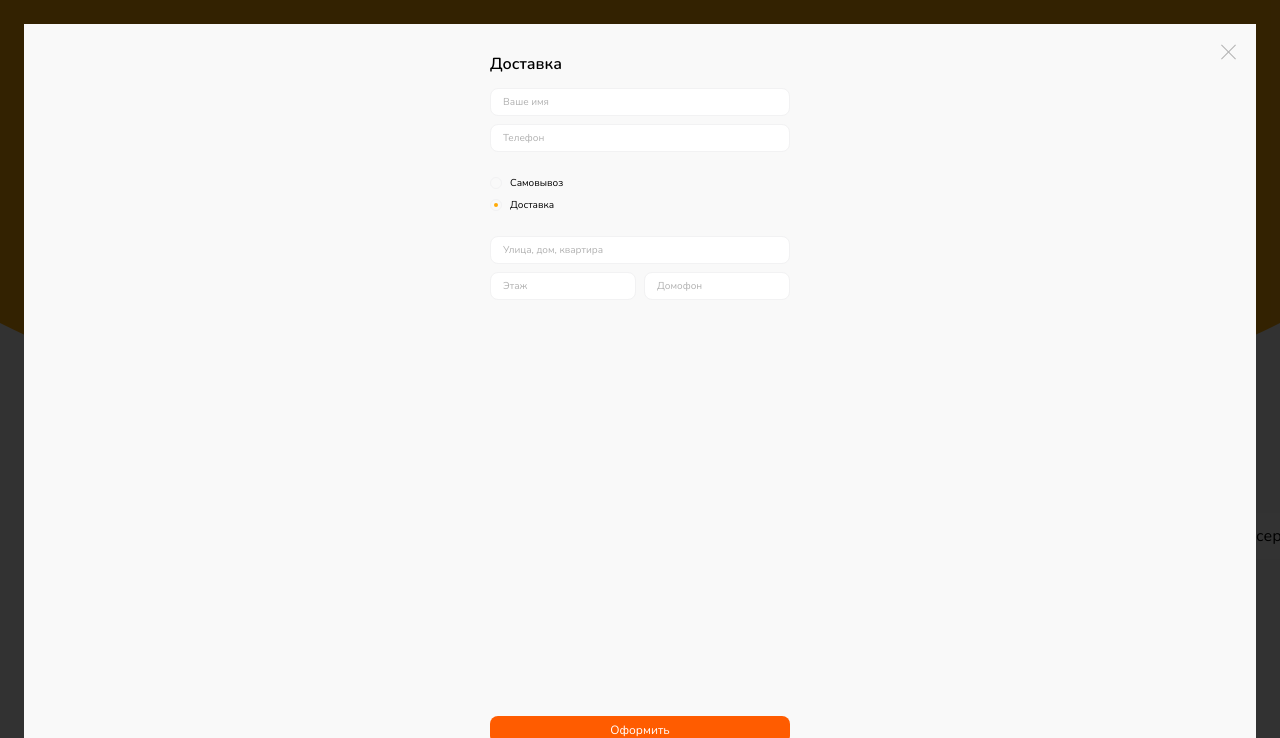
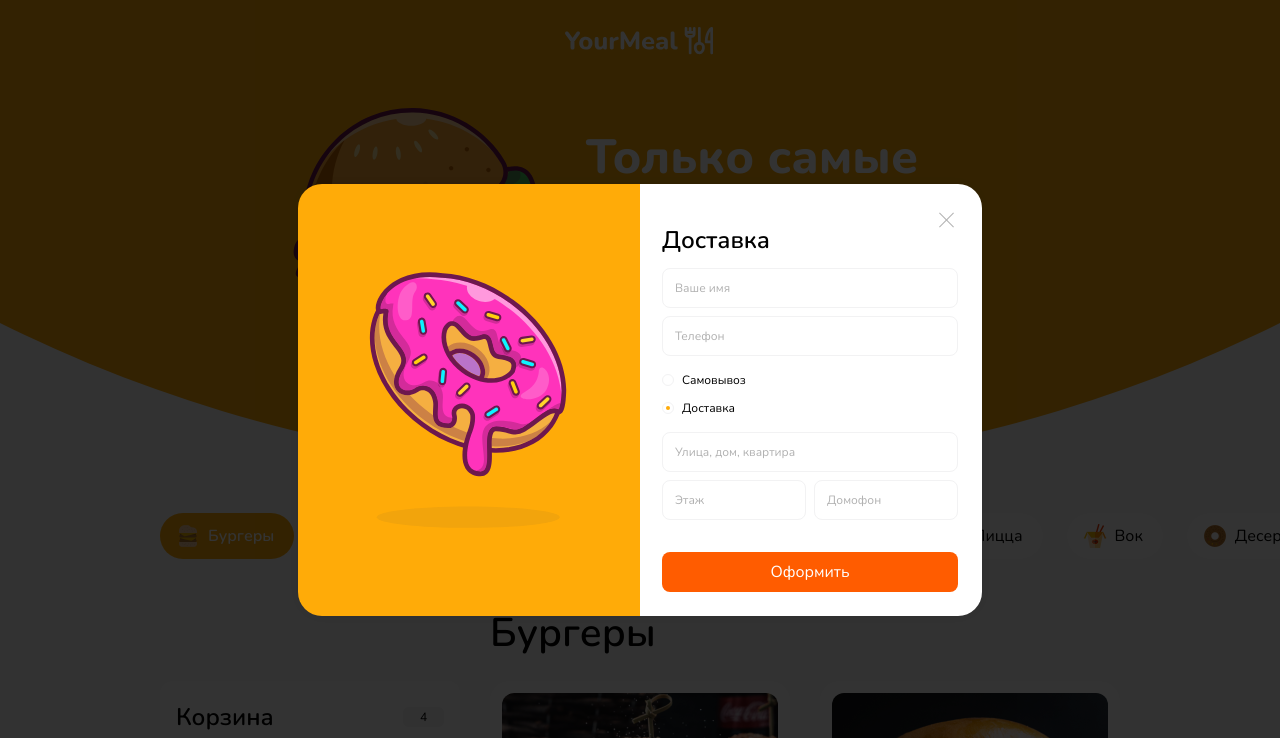
Before and after one commit to rabopuk/BURGERS-Your-Meal, a plain HTML site: page index.html in a window 1280 px wide. Shown: the top 738 px of the page. Drawn offline with Linux system fonts and the light colour scheme.

Commit message:
feat: add media queries for delivery modal

```diff
--- a/css/modal-delivery.css
+++ b/css/modal-delivery.css
@@ -128,12 +128,86 @@
   font-size: 12px;
   line-height: 100%;
   color: white;
+  transition: transform 0.2s cubic-bezier(0.175, 0.885, 0.32, 1.275), background-color 0.4s ease-in-out;
 }
 
-@media (min-width: 480px) {}
+.modal-delivery__submit:hover {
+  background-color: var(--color-main-color);
+}
 
-@media (min-width: 480px) {}
+/* Лучше использовать focus-visible вместо focus */
+.modal-delivery__submit:focus-visible {
+  background-color: #F86310;
+}
 
-@media (min-width: 480px) {}
+.modal-delivery__submit:active {
+  transform: translate(1px, 2px);
+}
 
-@media (min-width: 480px) {}
+.modal-delivery__submit:disabled {
+  background-color: #F9F9F9;
+  color: #ACACAC;
+}
+
+/* Если не поддерживается браузером focus-visible */
+@supports not selector(:focus-visible) {
+  .modal-delivery__submit:focus {
+    background-color: #F86310;
+  }
+}
+
+@media (min-width: 480px) {
+  .modal-delivery {
+    padding: 20px 16px 28px;
+    max-width: 524px;
+    min-height: auto;
+    border-radius: 24px;
+    box-shadow: 0px 0px 16px rgba(0, 0, 0, 0.1);
+  }
+
+  .modal-delivery__container {
+    margin-left: 0;
+  }
+}
+
+@media (min-width: 1024px) {
+
+  /* Это было интересно */
+  .modal-delivery {
+    padding: 44px 24px 24px 364px;
+    max-width: 684px;
+    border-radius: 24px;
+    background: url('../img/donut.svg') 20px center, linear-gradient(to right, var(--color-main-color) 50%, white 50%);
+    background-repeat: no-repeat;
+    background-size: 300px, auto;
+  }
+
+  .modal-delivery__title {
+    font-size: 24px;
+  }
+
+  .modal-delivery__form {
+    margin-bottom: 32px;
+    gap: 16px;
+  }
+
+  .modal-delivery__fieldset_radio {
+    gap: 12px;
+  }
+
+  .modal-delivery__label {
+    font-size: 12px;
+    line-height: 16px;
+  }
+
+  .modal-delivery__input {
+    padding: 12px;
+    height: 40px;
+    font-size: 12px;
+  }
+
+  .modal-delivery__submit {
+    padding: 12px;
+    font-size: 16px;
+  }
+}
--- a/css/modal.css
+++ b/css/modal.css
@@ -26,6 +26,11 @@
   color: #B1B1B1;
   outline: 1px solid transparent;
   outline-offset: 4px;
+  transition: color 0.4s cubic-bezier(0.68, -0.55, 0.265, 1.55);
+}
+
+.modal__close:hover {
+  color: var(--color-main-color);
 }
 
 .modal__close:focus-visible {
@@ -43,3 +48,14 @@
     right: 16px;
   }
 }
+
+@media (min-width: 1024px) {
+  .modal {
+    padding: 24px;
+  }
+
+  .modal__close {
+    top: 24px;
+    right: 24px;
+  }
+}
```
Also changed, not shown: img/donut.svg (added).
